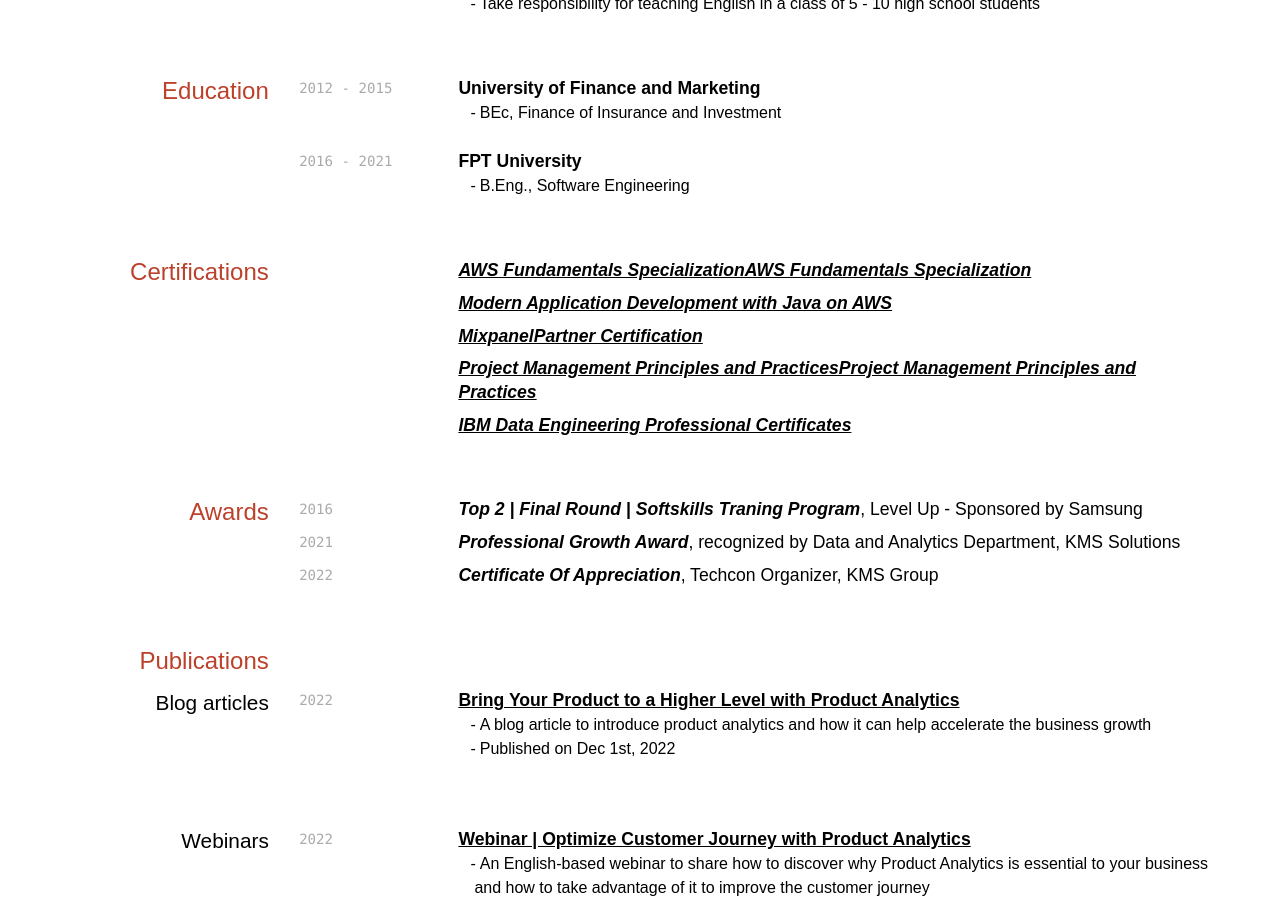
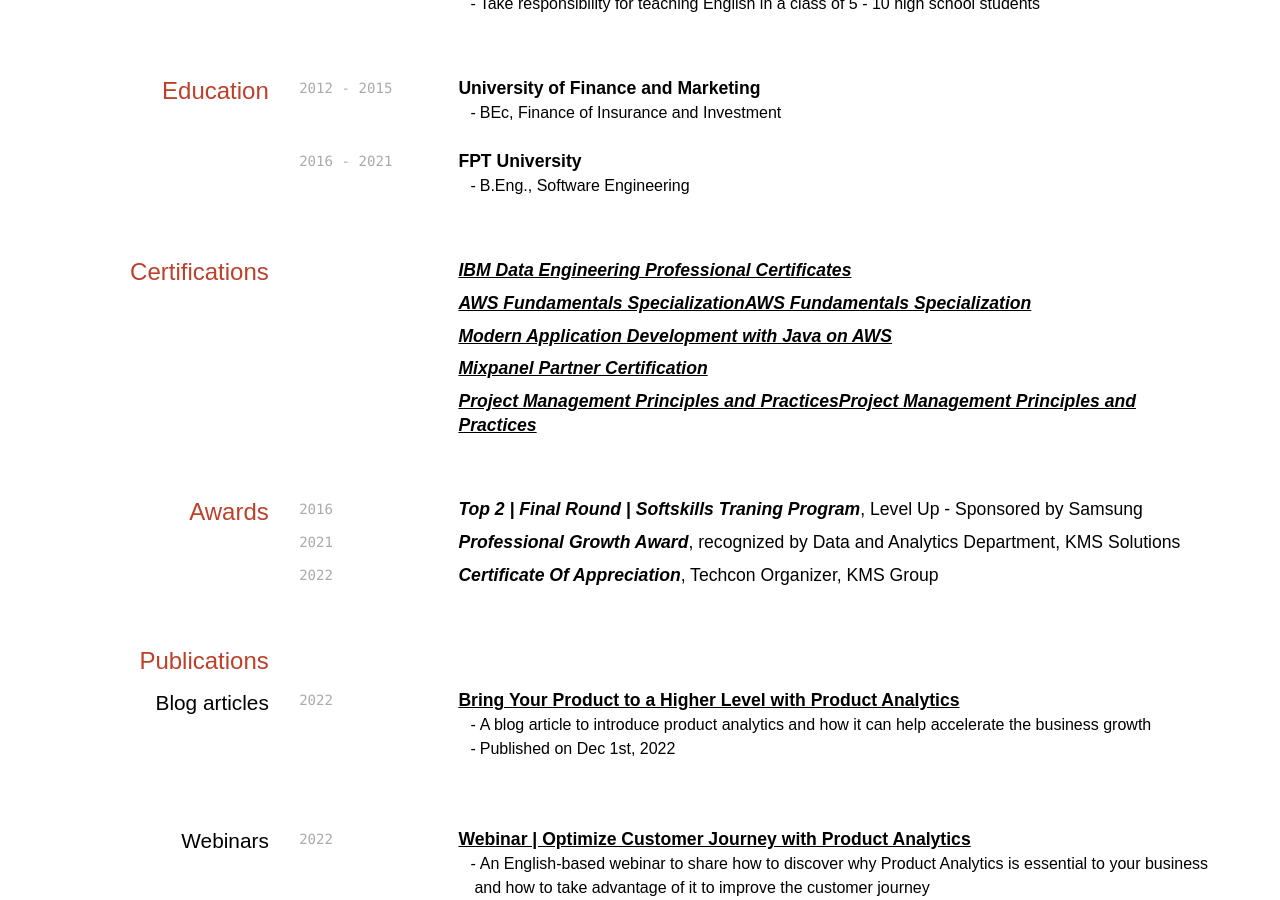
Before and after one commit to tuannnh/cv, a Jekyll site: the page built from index.md, in a window 1280 px wide and 900 px high, scrolled down 3350 px. Built offline with Jekyll 4.4.1, drawn with Linux system fonts in a browser that asks for light colours; nearby versions of some CDN libraries; some web fonts are replaced; a style sheet for code colours, icons or effects is not loaded.

Commit message:
Update index.md

```diff
--- a/index.md
+++ b/index.md
@@ -164,15 +164,16 @@ _English Tutor_
 
 ## Certifications
 
+_[IBM Data Engineering Professional Certificates](https://coursera.org/share/af3f2be7ed42d1f98428c5d2f508c714)_
+
 _[AWS Fundamentals SpecializationAWS Fundamentals Specialization](https://www.coursera.org/account/accomplishments/specialization/certificate/V76QLZVD2ZNX)_
 
 _[Modern Application Development with Java on AWS](https://www.coursera.org/account/accomplishments/specialization/certificate/X2KLVXPK9GTV)_
 
-_[MixpanelPartner Certification](https://verify.skilljar.com/c/p5t24qwt74pq)_
+_[Mixpanel Partner Certification](https://verify.skilljar.com/c/p5t24qwt74pq)_
 
 _[Project Management Principles and PracticesProject Management Principles and Practices](https://www.coursera.org/account/accomplishments/specialization/certificate/Y63G6CJ3BT55)_
 
-_[IBM Data Engineering Professional Certificates](https://coursera.org/share/af3f2be7ed42d1f98428c5d2f508c714)_
 
 ## Awards
 
```
